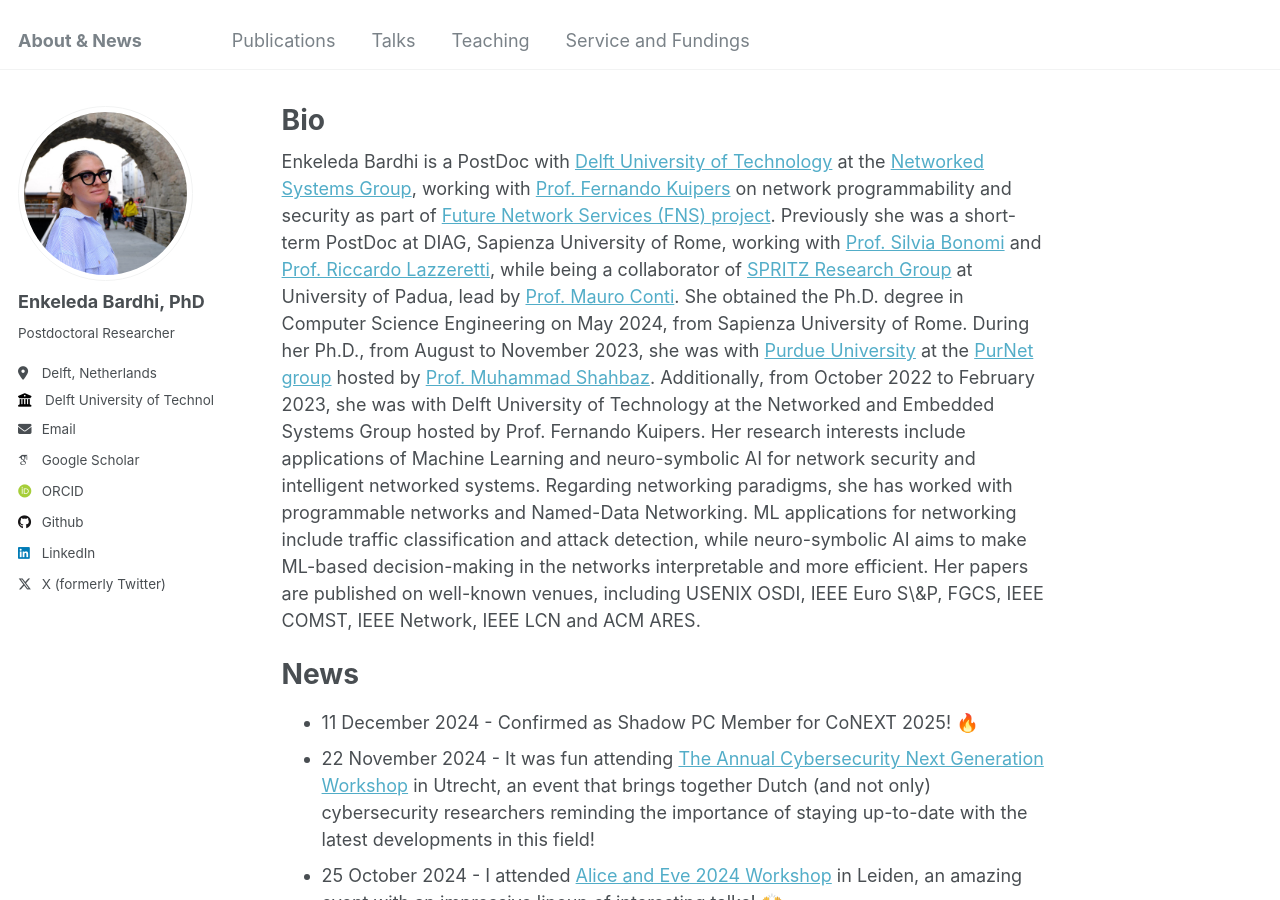
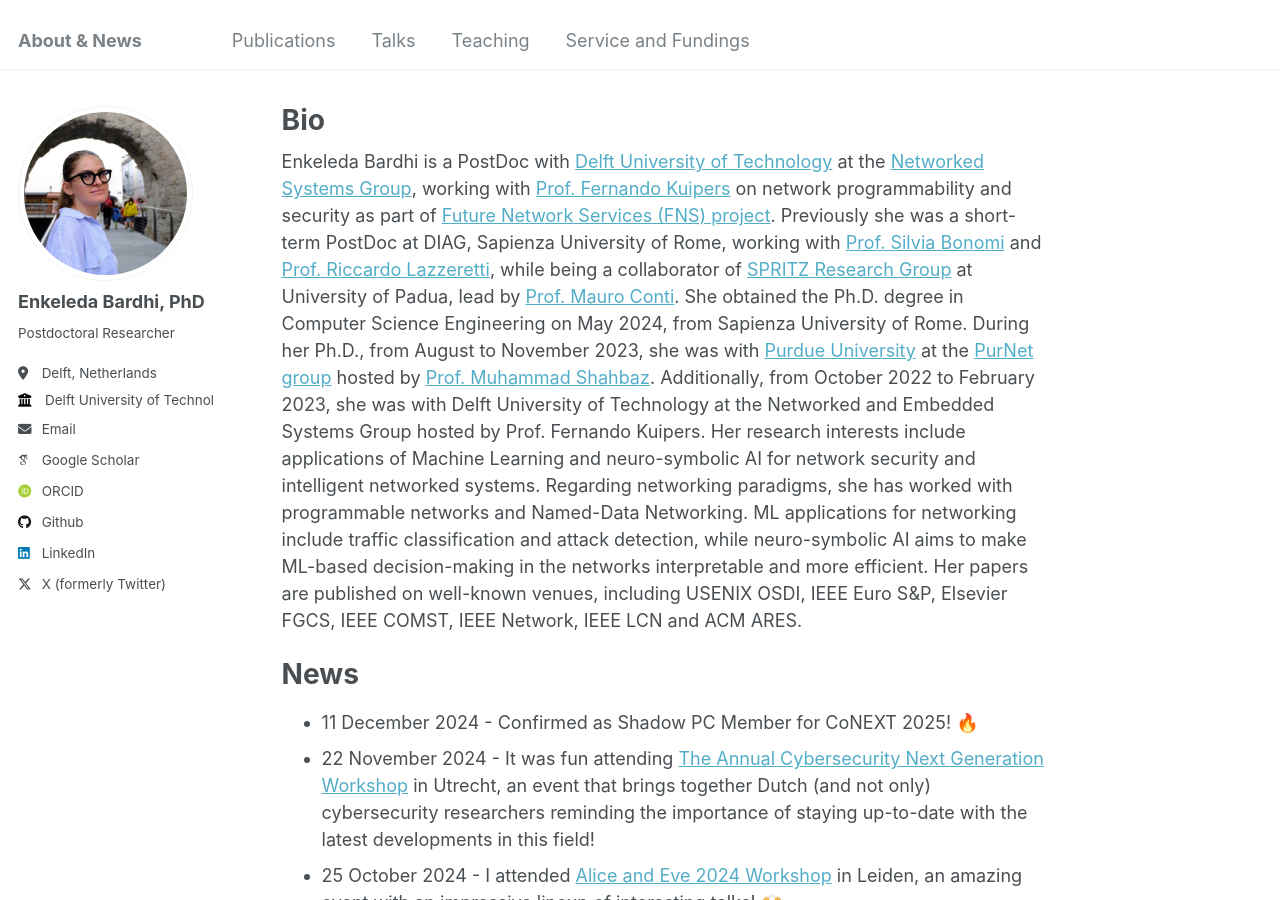
Before and after one commit to bardhienkeleda/bardhienkeleda.github.io, a Jekyll site: the page built from _pages/about.md, in a window 1280 px wide and 900 px high. Built offline with Jekyll 4.4.1, drawn with Linux system fonts in a browser that asks for light colours; emoji names are drawn with the system emoji font; some web fonts are replaced.

Commit message:
typo correction

```diff
--- a/_pages/about.md
+++ b/_pages/about.md
@@ -9,7 +9,7 @@ redirect_from:
 
 Enkeleda Bardhi is a PostDoc with [Delft University of Technology](https://www.tudelft.nl/en/) at the [Networked Systems Group]("https://www.tudelft.nl/ewi/over-de-faculteit/afdelingen/software-technology/networked-systems"), working with [Prof. Fernando Kuipers]("https://scholar.google.com/citations?user=W9BWce4AAAAJ&hl=it&oi=ao") on network programmability and security as part of [Future Network Services (FNS) project]("https://futurenetworkservices.nl").
 Previously she was a short-term PostDoc at DIAG, Sapienza University of Rome, working with [Prof. Silvia Bonomi](https://scholar.google.com/citations?view_op=list_works&hl=it&hl=it&user=s-szb04AAAAJ&sortby=pubdate) and [Prof. Riccardo Lazzeretti](https://scholar.google.com/citations?user=mBq2JNsAAAAJ&hl=it&oi=ao), while being a collaborator of [SPRITZ Research Group](https://spritz.math.unipd.it/) at University of Padua, lead by [Prof. Mauro Conti]("https://scholar.google.com/citations?user=0BcsOY8AAAAJ&hl=it&oi=ao"). She obtained the Ph.D. degree in Computer Science Engineering on May 2024, from Sapienza University of Rome. During her Ph.D., from August to November 2023, she was with [Purdue University](https://www.purdue.edu/) at the [PurNet group](https://gitlab.com/purnet-lab/purnet-lab.gitlab.io/-/wikis/home) hosted by [Prof. Muhammad Shahbaz](https://scholar.google.com/citations?hl=it&user=UhWjpNMAAAAJ). Additionally, from October 2022 to February 2023, she was with Delft University of Technology at the Networked and Embedded Systems Group hosted by Prof. Fernando Kuipers.
-Her research interests include applications of Machine Learning and neuro-symbolic AI for network security and intelligent networked systems. Regarding networking paradigms, she has worked with programmable networks and Named-Data Networking. ML applications for networking include traffic classification and attack detection, while neuro-symbolic AI aims to make ML-based decision-making in the networks interpretable and more efficient. Her papers are published on well-known venues, including USENIX OSDI, IEEE Euro S\&P, FGCS, IEEE COMST, IEEE Network, IEEE LCN and ACM ARES.
+Her research interests include applications of Machine Learning and neuro-symbolic AI for network security and intelligent networked systems. Regarding networking paradigms, she has worked with programmable networks and Named-Data Networking. ML applications for networking include traffic classification and attack detection, while neuro-symbolic AI aims to make ML-based decision-making in the networks interpretable and more efficient. Her papers are published on well-known venues, including USENIX OSDI, IEEE Euro S&P, Elsevier FGCS, IEEE COMST, IEEE Network, IEEE LCN and ACM ARES.
 
 
 News
```
Also changed, not shown: _pages/cv.md (+1 -1 lines).
